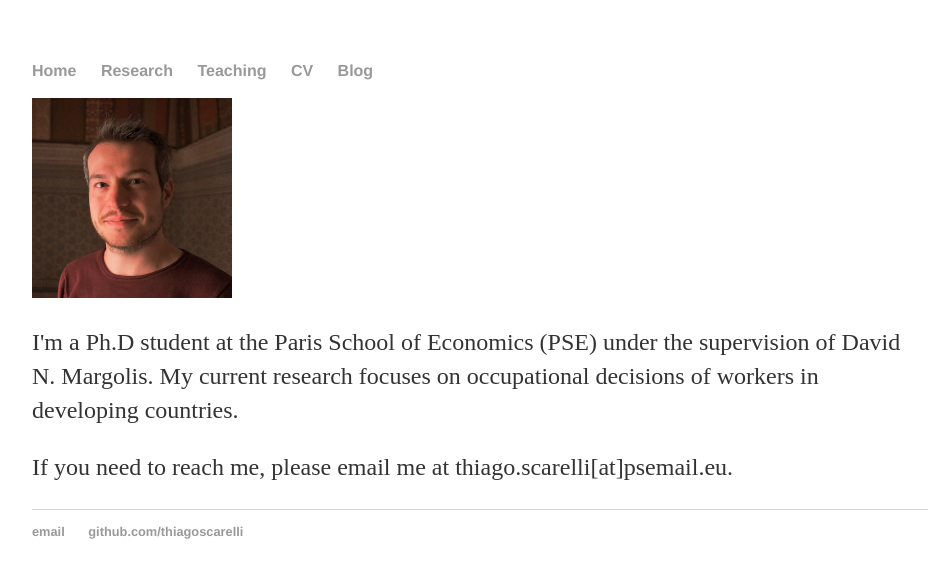
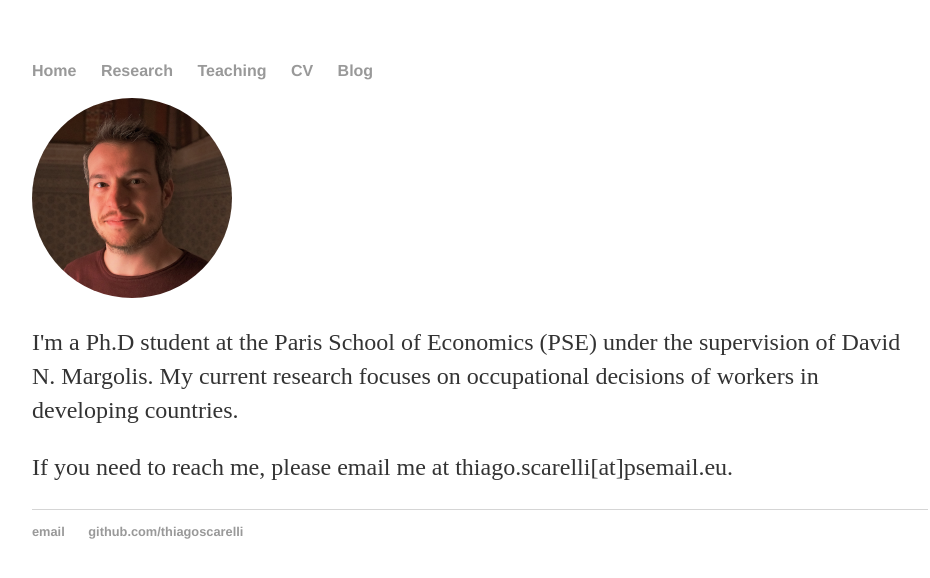
Before and after one commit to thiagoscarelli/thiagoscarelli.github.io, a Jekyll site: the page built from index.html, in a window 1280 px wide. Shown: the top 578 px of the page, without its empty margins (160-1090 px from the left). Built offline with Jekyll 4.4.1, drawn with Linux system fonts in a browser that asks for light colours.

Commit message:
Update main.css

```diff
--- a/css/main.css
+++ b/css/main.css
@@ -27,3 +27,5 @@ ul.posts li { list-style: none; }
 .cv address, .cv .download { font-family: 'Helvetica', 'Arial', 'Sans-Serif'; }
 .cv address, .cv p { font-size: 1.2em; }
 .cv .download { float: right; font-size: .8em; text-transform: uppercase; }
+
+img.avatar { border-radius: 50%; }
```
